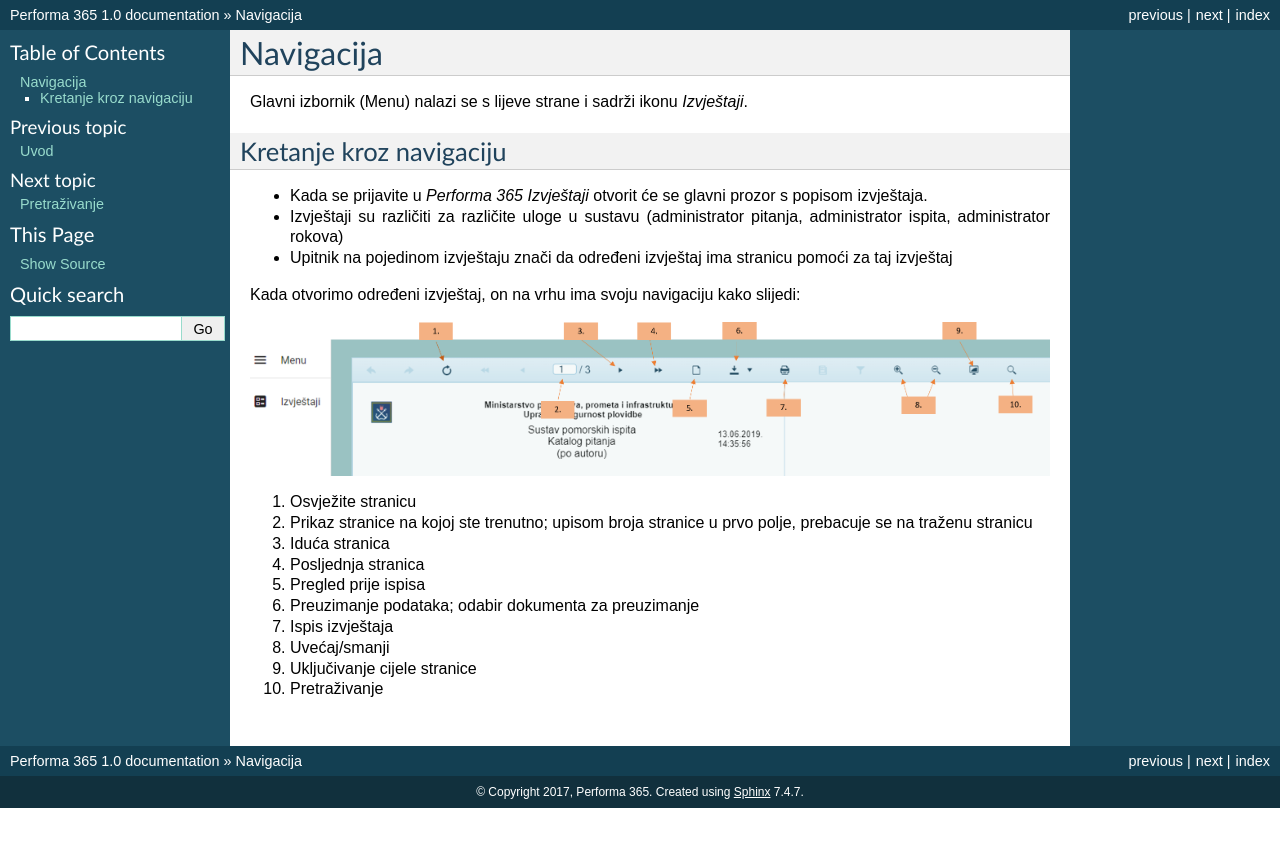
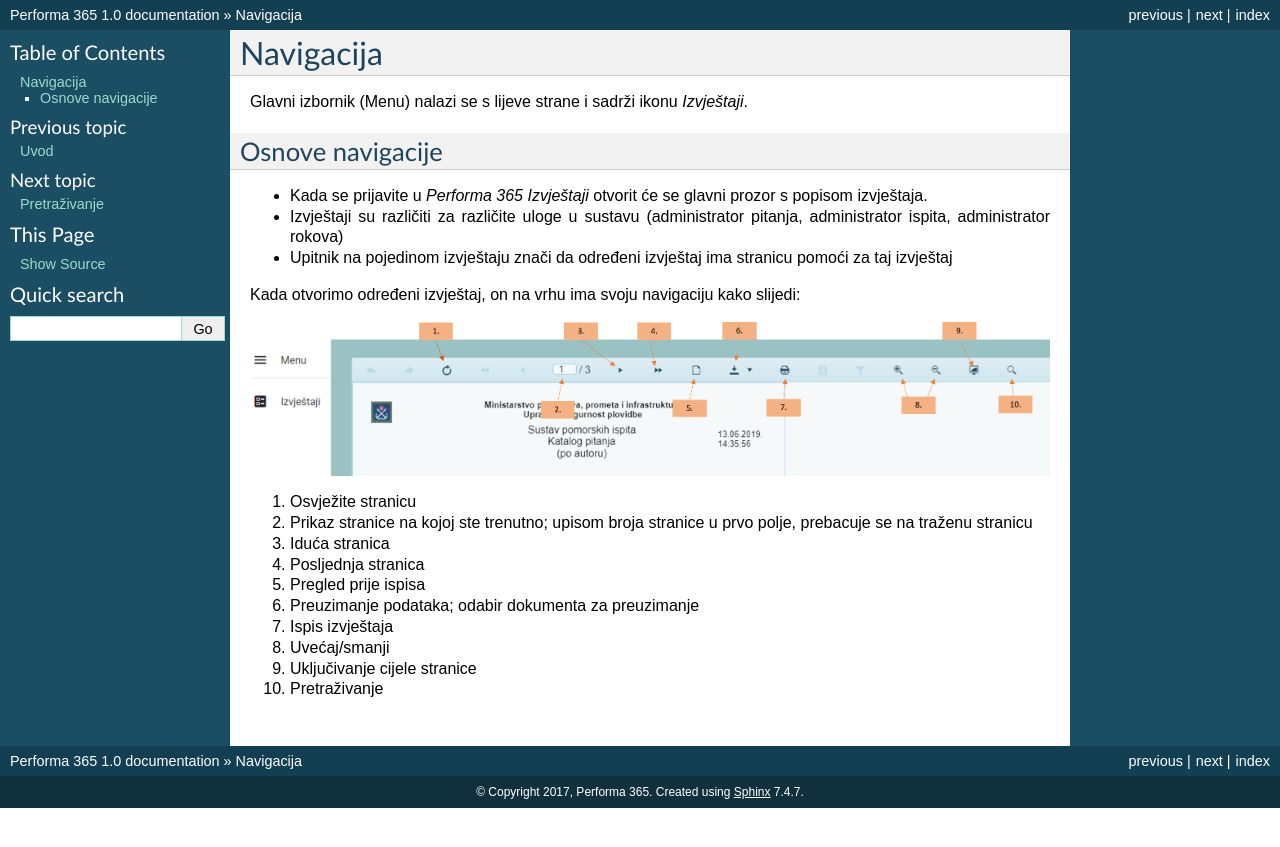
Before and after one commit to pslisko/Performa-365-Reports, a Sphinx documentation site: the page built from docs/navigacija.rst, in a window 1280 px wide. Shown: the top 847 px of the page. Built offline with Sphinx 7.4.7, drawn with Linux system fonts in a browser that asks for light colours.

Commit message:
Update navigacija.rst

```diff
--- a/docs/navigacija.rst
+++ b/docs/navigacija.rst
@@ -3,8 +3,9 @@ Navigacija
 
 Glavni izbornik (Menu) nalazi se s lijeve strane i sadrži ikonu *Izvještaji*.
 
-Kretanje kroz navigaciju
-^^^^^^^^^^^^^^^^^^^^^^^^^^^^^^^^
+Osnove navigacije
+^^^^^^^^^^^^^^^^^^^^^^
+
 
 - Kada se prijavite u *Performa 365 Izvještaji* otvorit će se glavni prozor s popisom izvještaja.
 - Izvještaji su različiti za različite uloge u sustavu (administrator pitanja, administrator ispita, administrator rokova)
```
